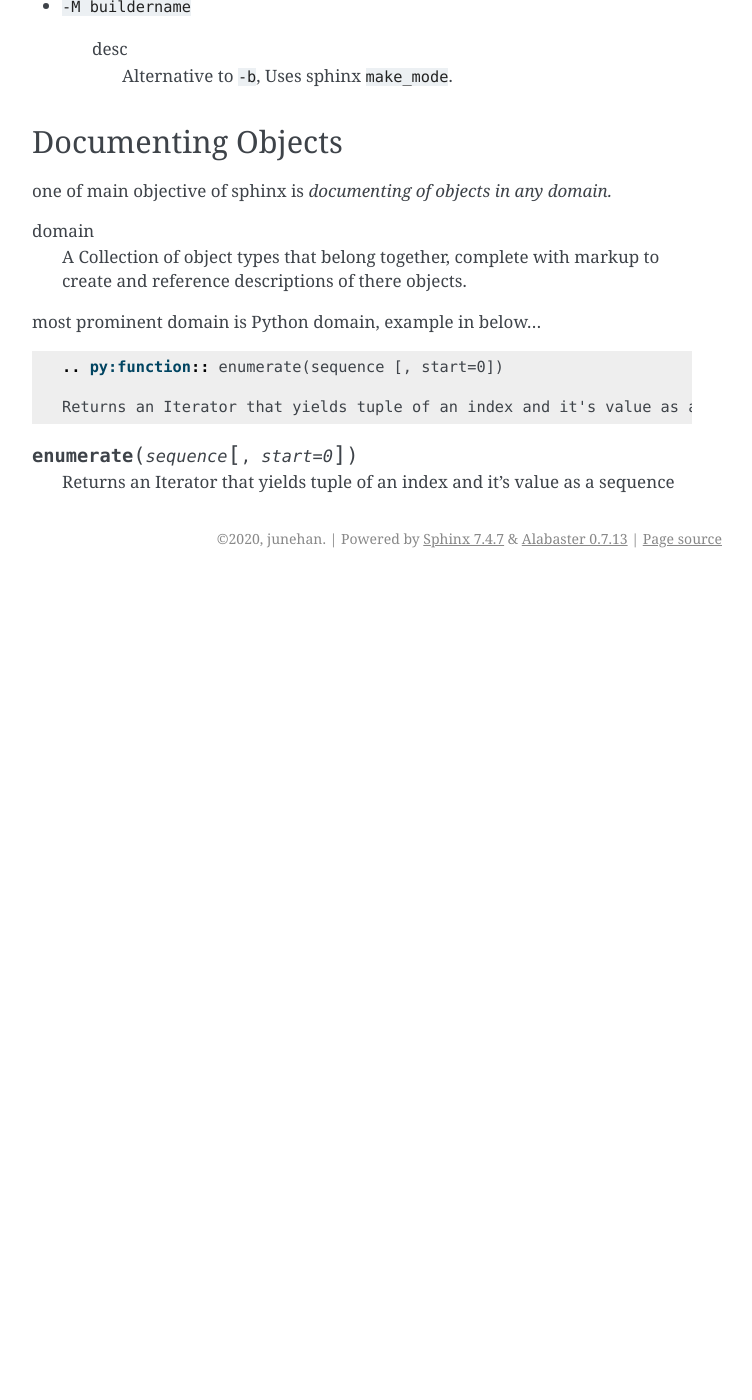
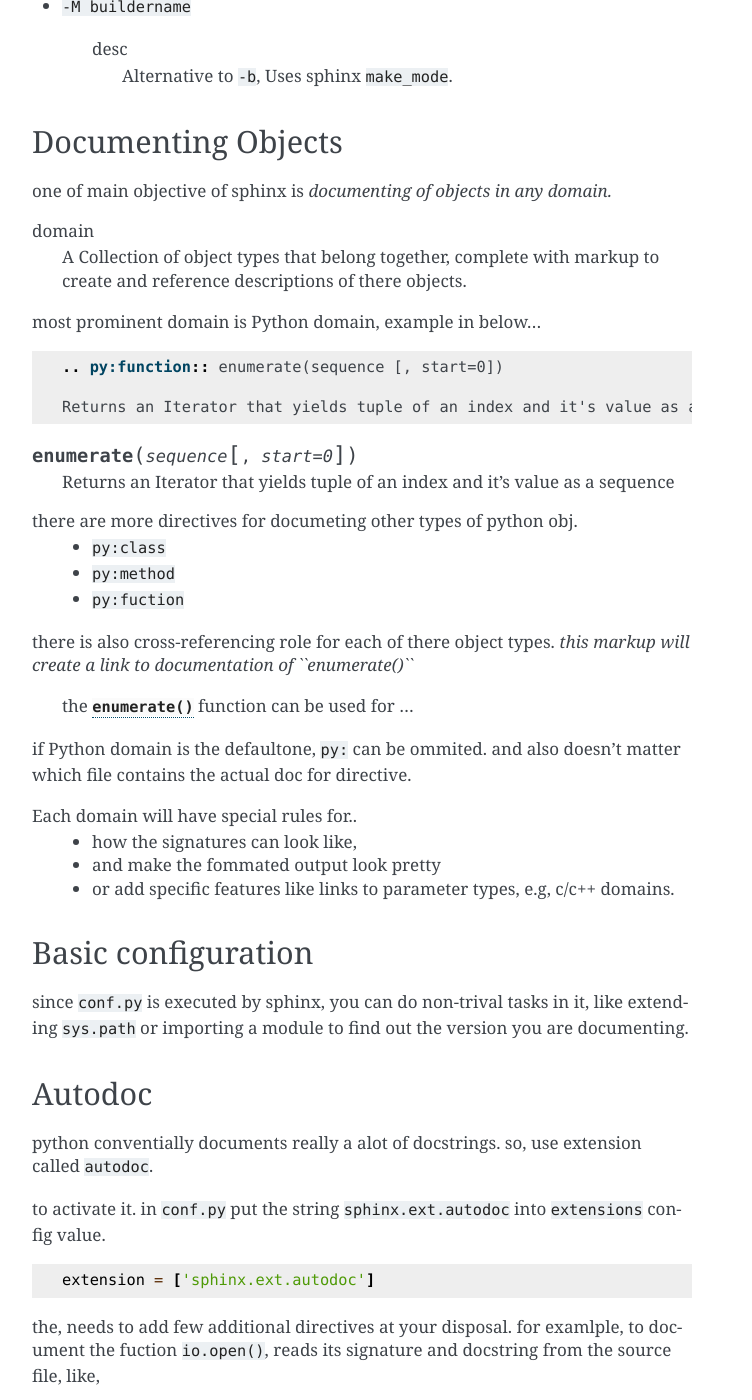
Before and after one commit to junehan-dev/doc, a Sphinx documentation site: the page built from docs/source/intro.rst, in a window 1280 px wide and 1400 px high, scrolled down 1525 px. Shown: the whole window, without its empty margins (388-1140 px from the left). Built offline with Sphinx 7.4.7, drawn with Linux system fonts in a browser that asks for light colours; pages that are not in the unit, such as notebooks, are missing from menus; before the commit the page ends 2103 px from its top, so only the background shows below that; some of the changed text lies outside the part shown.

Commit message:
sphinx/intro

```diff
--- a/docs/source/intro.rst
+++ b/docs/source/intro.rst
@@ -93,3 +93,62 @@ most prominent domain is Python domain, example in below...
 .. py:function:: enumerate(sequence [, start=0])
 
    Returns an Iterator that yields tuple of an index and it's value as a sequence
+
+there are more directives for documeting other types of python obj.
+   - ``py:class``
+   - ``py:method``
+   - ``py:fuction``
+
+there is also cross-referencing role for each of there object types.
+*this markup will create a link to documentation of ``enumerate()``*
+
+   the :py:func:`enumerate` function can be used for ...
+
+if Python domain is the defaultone, ``py:`` can be ommited.
+and also doesn't matter which file contains the actual doc for directive.
+
+Each domain will have special rules for..
+   - how the signatures can look like,
+   - and make the fommated output look pretty
+   - or add specific features like links to parameter types, e.g, c/c++ domains.
+
+Basic configuration
+--------------------
+
+since ``conf.py`` is executed by sphinx, you can do non-trival tasks in it,
+like extending ``sys.path`` or importing a module to find out the version you are documenting.
+
+.. 너는 하찮지 않은 태스크를 그 안에 할 수 있다.
+
+Autodoc
+-------
+
+python conventially documents really a alot of docstrings.
+so, use extension called ``autodoc``.
+
+to activate it. in ``conf.py`` put the string ``sphinx.ext.autodoc`` into ``extensions``  config value.
+
+.. code-block:: py
+
+   extension = ['sphinx.ext.autodoc']
+
+the, needs to add few additional directives at  your disposal.
+for examlple, to document the fuction ``io.open()``, reads its signature and docstring from the source file, like,
+
+.. code-block:: rst
+
+   .. autofunction:: io.open
+
+you can aslo document whole classes or even modules automatically,
+using member options for auto directives, like,
+
+.. code-block:: rst
+
+   .. automodule:: io
+      :members:
+
+``autodoc`` needs to import your modules in order to extract docstrings.
+therefore, you must add approrpicate path to ``sys.path`` in your ``conf.py``
+
+.. WARNING::
+   autodoc imports the modules to be documented.
```
